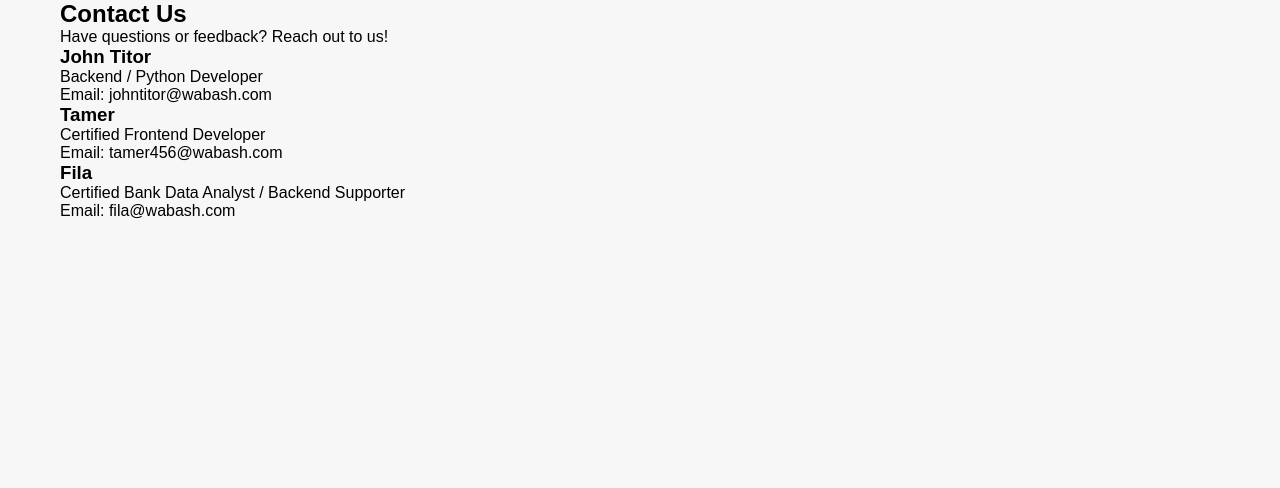
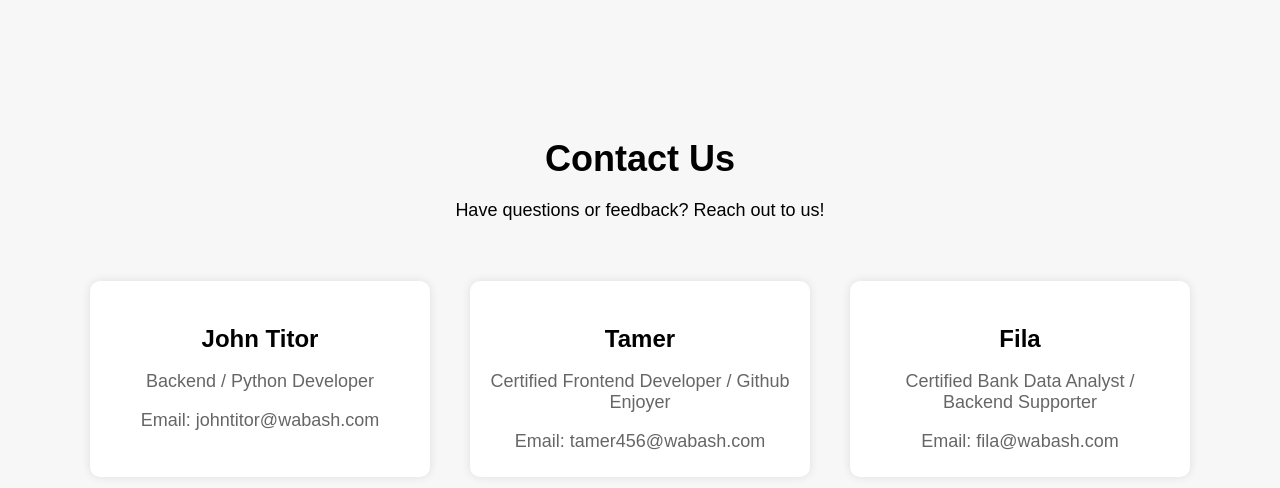
Before and after one commit to tamer456/tamer456.github.io, a plain HTML site: page templates/contact.html in a window 1280 px wide. Drawn offline with Linux system fonts and the light colour scheme; files that its build step writes are made by us from their sources.

Commit message:
created styles for contact page

```diff
--- a/templates/contact.html
+++ b/templates/contact.html
@@ -24,7 +24,7 @@
                 </div>
                 <div class="team-member">
                     <h3>Tamer</h3>
-                    <p>Certified Frontend Developer</p>
+                    <p>Certified Frontend Developer / Github Enjoyer</p>
                     <p>Email: tamer456@wabash.com</p>
                 </div>
                 <div class="team-member">
--- /dev/null
+++ b/templates/styles.css
@@ -0,0 +1,75 @@
+/* Global Styles */
+body {
+    font-family: Arial, sans-serif;
+    background-color: #f7f7f7;
+}
+
+.container {
+    max-width: 1200px;
+    margin: 0 auto;
+    padding: 0 20px;
+}
+
+/* Contact Section Styles */
+.contact {
+    text-align: center;
+    padding: 100px 0;
+}
+
+.contact h2 {
+    font-size: 36px;
+    margin-bottom: 20px;
+}
+
+.contact p {
+    font-size: 18px;
+    margin-bottom: 40px;
+}
+
+.team-members {
+    display: flex;
+    flex-wrap: wrap;
+    justify-content: center;
+}
+
+.team-member {
+    width: 300px;
+    padding: 20px;
+    margin: 20px;
+    background-color: #fff;
+    border-radius: 10px;
+    box-shadow: 0 0 10px rgba(0, 0, 0, 0.1);
+}
+
+.team-member h3 {
+    font-size: 24px;
+    margin-bottom: 10px;
+}
+
+.team-member p {
+    font-size: 18px;
+    color: #666;
+    margin-bottom: 5px;
+}
+
+/* Footer Styles */
+footer {
+    background-color: #333;
+    color: #fff;
+    padding: 20px 0;
+    text-align: center;
+}
+
+footer ul {
+    list-style: none;
+}
+
+footer ul li {
+    display: inline-block;
+    margin-right: 20px;
+}
+
+footer ul li a {
+    color: #fff;
+    text-decoration: none;
+}
```
